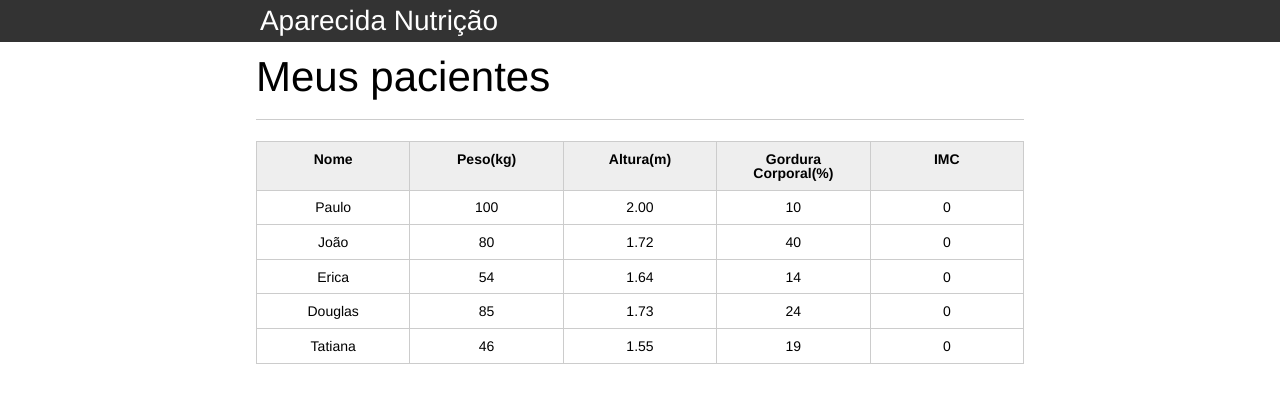
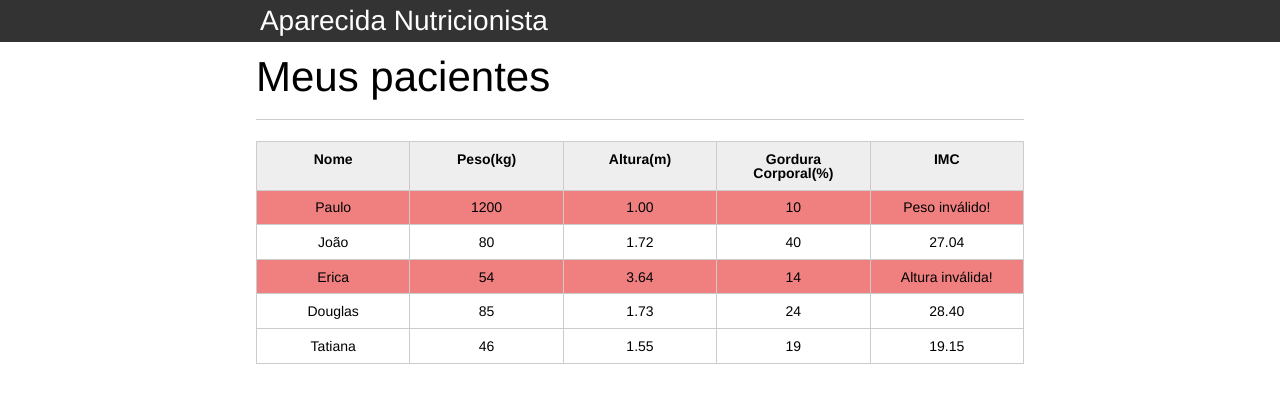
Before and after one commit to MiguelHonorio/like-rolling-stone, a plain HTML site: page introducao-javascript/index.html in a window 1280 px wide. Drawn offline with Linux system fonts and the light colour scheme.

Commit message:
atualizações aparecida nutricionista

```diff
--- a/introducao-javascript/css/index.css
+++ b/introducao-javascript/css/index.css
@@ -132,3 +132,7 @@
 .campo-invalido{
 	border: 1px solid red;
 }
+
+.paciente-invalido{
+	background-color: lightcoral;
+}
--- a/introducao-javascript/index.html
+++ b/introducao-javascript/index.html
@@ -12,7 +12,7 @@
 
 		<header>
 			<div class="container">
-				<h1>Aparecida Nutrição</h1>
+				<h2 class="titulo">Aparecida Nutrição</h2>
 			</div>
 		</header>
 		<main>
@@ -29,10 +29,10 @@
 						</tr>
 					</thead>
 					<tbody id="tabela-pacientes">
-						<tr class="paciente" >
+						<tr class="paciente" id="primeiro-paciente">
 							<td class="info-nome">Paulo</td>
-							<td class="info-peso">100</td>
-							<td class="info-altura">2.00</td>
+							<td class="info-peso">1200</td>
+							<td class="info-altura">1.00</td>
 							<td class="info-gordura">10</td>
 							<td class="info-imc">0</td>
 						</tr>
@@ -48,7 +48,7 @@
 						<tr class="paciente" >
 							<td class="info-nome">Erica</td>
 							<td class="info-peso">54</td>
-							<td class="info-altura">1.64</td>
+							<td class="info-altura">3.64</td>
 							<td class="info-gordura">14</td>
 							<td class="info-imc">0</td>
 						</tr>
@@ -73,5 +73,7 @@
 			</section>
 		</main>
 
+		<script src="js/principal.js" ></script>
+
 	</body>
 </html>
--- /dev/null
+++ b/introducao-javascript/js/principal.js
@@ -0,0 +1,42 @@
+var titulo = document.querySelector(".titulo");
+
+titulo.textContent = "Aparecida Nutricionista";
+
+
+var pacientes = document.querySelectorAll(".paciente");
+
+for (var i = 0; i < pacientes.length; i++) {
+  var paciente = pacientes[i];
+
+  var tdAltura = paciente.querySelector(".info-altura");
+  var tdPeso = paciente.querySelector(".info-peso");
+  var tdImc = paciente.querySelector(".info-imc");
+
+
+  var peso = tdPeso.textContent
+  var altura = tdAltura.textContent;
+
+  var alturaEhValida = true;
+  var pesoEhValido = true;
+
+  if (peso <= 0 || peso > 1000) {
+      console.log("Peso inválido!");
+      tdImc.textContent = "Peso inválido!";
+      pesoEhValido = false;
+      paciente.classList.add("paciente-invalido");
+  }
+
+  if (altura <= 0 || altura >= 3) {
+      console.log("Altura inválida!");
+      tdImc.textContent = "Altura inválida!";
+      alturaEhValida = false;
+      paciente.classList.add("paciente-invalido");
+  }
+
+  if (alturaEhValida && pesoEhValido) {
+
+      var imc = peso / (altura * altura);
+      tdImc.textContent = imc.toFixed(2);
+  }
+
+}
```
